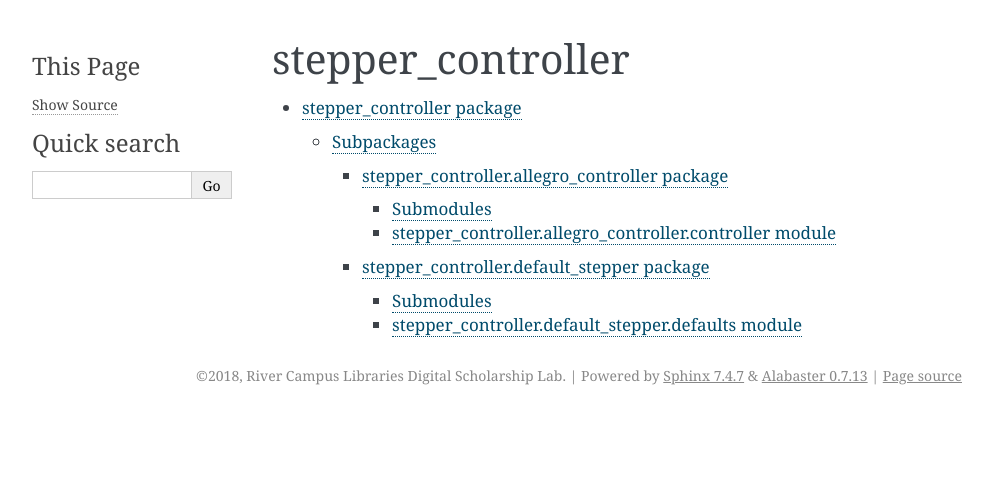
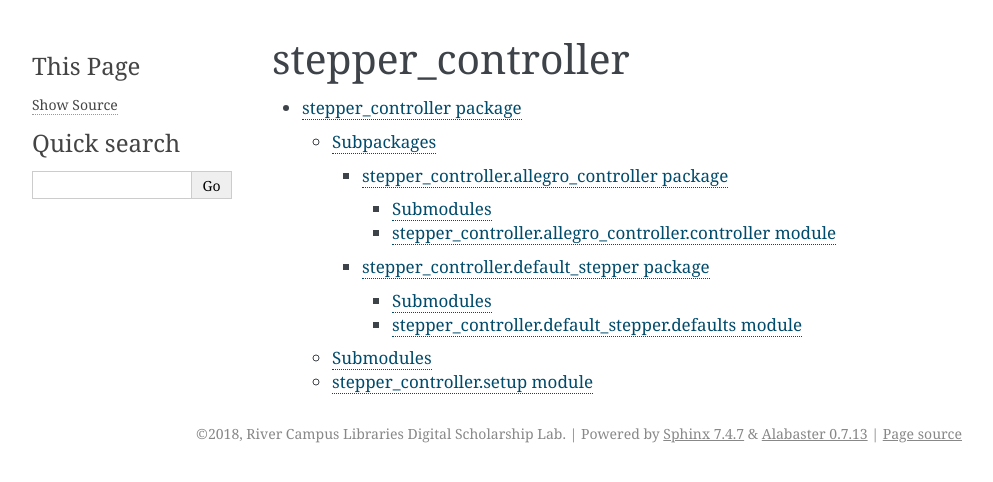
Before and after one commit to rochester-rcl/rcl-gpio-stepper-controller, a Sphinx documentation site: the page built from docs/source/modules.rst, in a window 1280 px wide. Shown: the top 482 px of the page, without its empty margins (148-1141 px from the left). Built offline with Sphinx 7.4.7, drawn with Linux system fonts in a browser that asks for light colours.

```diff
--- a/docs/source/conf.py
+++ b/docs/source/conf.py
@@ -139,7 +139,7 @@
 # Add any paths that contain custom static files (such as style sheets) here,
 # relative to this directory. They are copied after the builtin static files,
 # so a file named "default.css" will overwrite the builtin "default.css".
-html_static_path = ['_static']
+html_static_path = ['/build/html/_static']
 
 # Add any extra paths that contain custom files (such as robots.txt or
 # .htaccess) here, relative to this directory. These files are copied
--- a/docs/source/stepper_controller.rst
+++ b/docs/source/stepper_controller.rst
@@ -13,3 +13,14 @@
 
     stepper_controller.allegro_controller
     stepper_controller.default_stepper
+
+Submodules
+----------
+
+stepper_controller.setup module
+-------------------------------
+
+.. automodule:: stepper_controller.setup
+    :members:
+    :undoc-members:
+    :show-inheritance:
```
Also changed, not shown: 13 other files.
